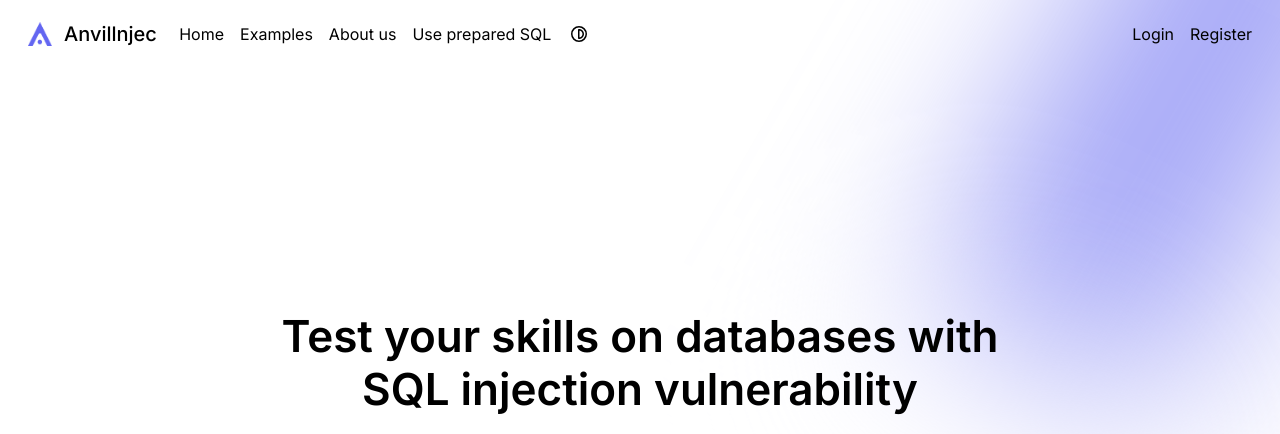
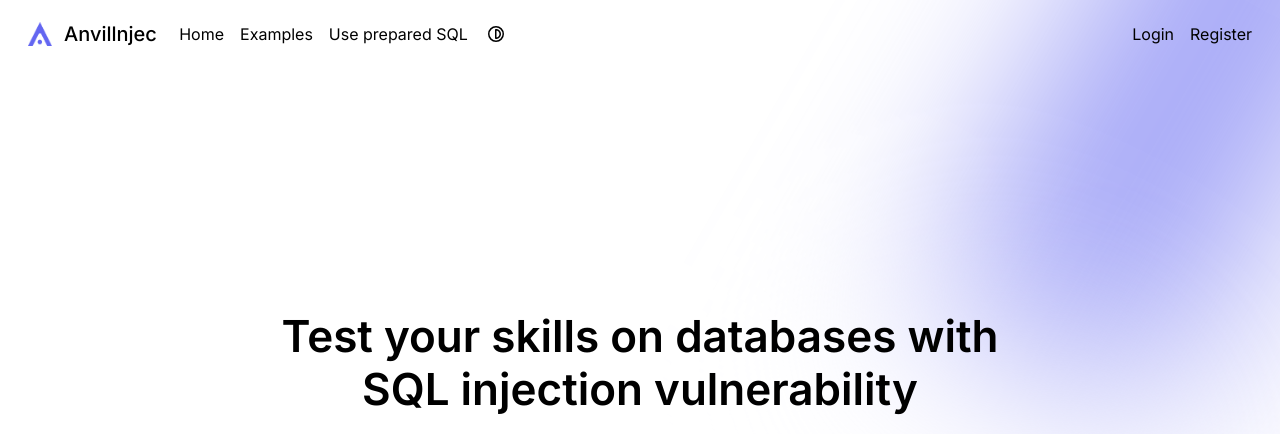
Before and after one commit to darkagent1001/anvillnjec, a PHP site: page /index.php in a window 1280 px wide. Shown: the top 434 px of the page. Run offline with PHP 8.4, Linux system fonts and the light colour scheme; data comes from the database, SQL or seed files in the repository.

Commit message:
Enable navbar links redirect and remove About us link.

```diff
--- a/templates/header.php
+++ b/templates/header.php
@@ -26,9 +26,8 @@
         </a>
         <div id="main-navbar" class="navbar-collapse">
             <div class="navbar-list">
-                <a href="#" class="navbar-link">Home</a>
-                <a href="#" class="navbar-link">Examples</a>
-                <a href="#" class="navbar-link">About us</a>
+                <a href="index.php" class="navbar-link">Home</a>
+                <a href="index.php#examples" class="navbar-link">Examples</a>
                 <a href="use-prepared.php" class="navbar-link">
                     <?php if(isset($_SESSION['is_prepared']) && $_SESSION['is_prepared']){ ?>
                         Unuse prepared SQL
```
